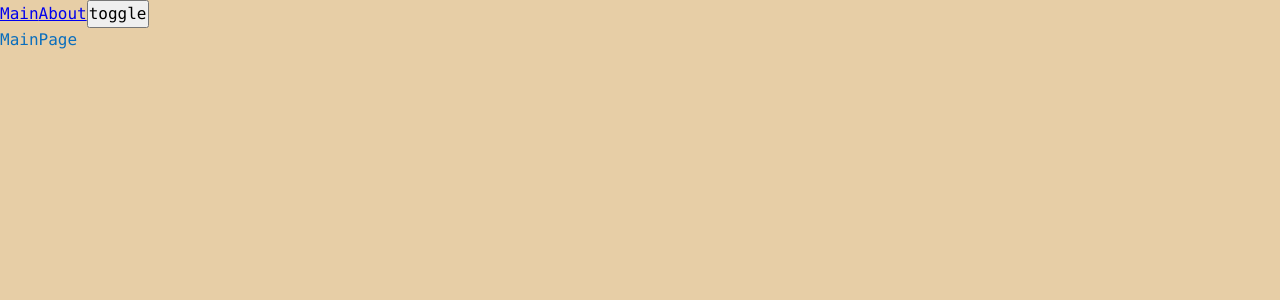
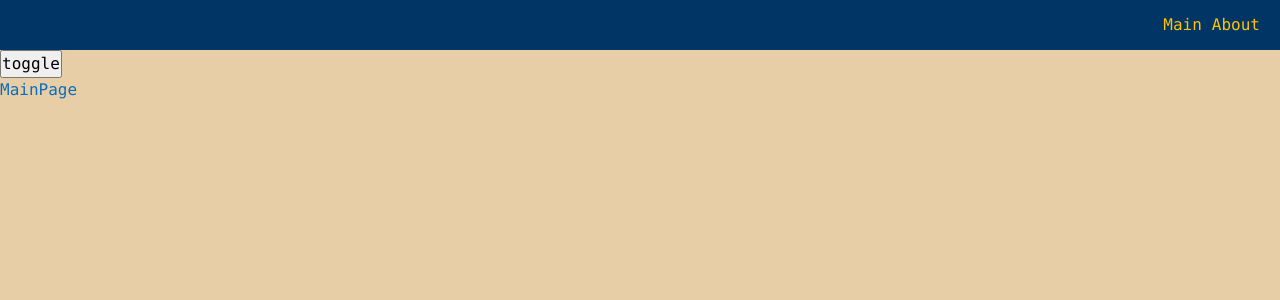
Before and after one commit to Mezin24/web-blog-project, a React app: page / in a window 1280 px wide. Shown: the top 300 px of the page. Built offline with nearby package versions, Linux system fonts and the light colour scheme.

Commit message:
12. add navbar, app link

```diff
--- a/src/app/App.tsx
+++ b/src/app/App.tsx
@@ -3,14 +3,14 @@ import { AppPaths } from "shared/config/routeConfig/routeConfig"
 import { AppRouter } from "app/providers/router"
 import { useTheme } from "app/providers/theme/useTheme"
 import { classNames } from "shared/lib/classNames/classNames"
+import { Navbar } from "widgets/Navbar"
 
 export const App = () => {
   const {theme, toggleTheme} = useTheme()
 
   return (
     <div className={classNames('app', {}, [theme])}>
-      <Link to={AppPaths.main}>Main</Link>
-      <Link to={AppPaths.about}>About</Link>
+      <Navbar />
       <button onClick={toggleTheme}>toggle</button>
       <AppRouter />
     </div>
--- a/src/app/styles/index.scss
+++ b/src/app/styles/index.scss
@@ -1,5 +1,5 @@
 @import './reset.scss';
-@import './global.scss';
+@import './variables/global.scss';
 @import './themes/normal.scss';
 @import './themes/dark.scss';
 
--- a/src/app/styles/themes/dark.scss
+++ b/src/app/styles/themes/dark.scss
@@ -1,6 +1,11 @@
 .app.dark {
   --primary-color: #ffd60a;
   --secondary-color: #ffc300;
+  --inverted-primary-color: #0A6EBD;
+  --inverted-secondary-color: #5A96E3;
+
   --bg-primary: #003566;
   --bg-secondary: #001d3d;
+  --inverted-bg-primary: #E7CEA6;
+  --inverted-bg-secondary: #A1C2F1;
 }
--- a/src/app/styles/themes/normal.scss
+++ b/src/app/styles/themes/normal.scss
@@ -1,6 +1,11 @@
 .app.light {
   --primary-color: #0A6EBD;
   --secondary-color: #5A96E3;
+  --inverted-primary-color: #ffd60a;
+  --inverted-secondary-color: #ffc300;
+
   --bg-primary: #E7CEA6;
   --bg-secondary: #A1C2F1;
+  --inverted-bg-primary: #003566;
+  --inverted-bg-secondary: #001d3d;
 }
--- a/src/app/styles/global.scss
+++ b/src/app/styles/variables/global.scss
@@ -8,4 +8,7 @@
   --font-size-l: 24px;
   --font-height-l: 32px;
   --font-l: var(--font-size-l) / var(--font-height-l) var(--font-family);
+
+  // SIZES
+  --navbar-height: 50px;
 }
--- a/src/shared/lib/classNames/classNames.ts
+++ b/src/shared/lib/classNames/classNames.ts
@@ -3,7 +3,7 @@ type Mods = Record<string, boolean | string>
 export function classNames(cls: string, mods: Mods = {}, others: string[] = []): string {
   return [
     cls,
-    ...others,
+    ...others.filter(Boolean),
     Object.entries(mods)
       .filter(([_, value]) => Boolean(value))
       .map(([className]) => className)
--- /dev/null
+++ b/src/shared/ui/AppLink/AppLink.module.scss
@@ -0,0 +1,12 @@
+.appLink {
+  cursor: pointer;
+  text-decoration: none;
+}
+
+.primary {
+  color: var(--inverted-primary-color);
+}
+
+.secondary {
+  color: var(--inverted-secondary-color);
+}
--- /dev/null
+++ b/src/shared/ui/AppLink/AppLink.tsx
@@ -0,0 +1,29 @@
+import { LinkProps } from 'react-router-dom';
+import cls from './AppLink.module.scss';
+import { classNames } from 'shared/lib/classNames/classNames';
+import { Link } from 'react-router-dom';
+
+export enum AppLinkTheme {
+  PRIMARY = 'primary',
+  SECONDARY = 'secondary',
+}
+
+interface AppLinkProps extends LinkProps {
+  className?: string;
+  theme?: AppLinkTheme,
+  to: string,
+}
+
+export const AppLink = (props: AppLinkProps) => {
+  const {
+    className,
+    to,
+    theme = AppLinkTheme.PRIMARY,
+    children
+  } = props
+  return (
+   <Link to={to}  className={classNames(cls.appLink, {}, [className, cls[theme]])}>
+     {children}
+   </Link>
+ );
+};
--- /dev/null
+++ b/src/widgets/Navbar/index.tsx
@@ -0,0 +1 @@
+export {Navbar} from './ui/Navbar'
--- /dev/null
+++ b/src/widgets/Navbar/ui/Navbar.module.scss
@@ -0,0 +1,14 @@
+.navbar {
+  height: var(--navbar-height);
+  width: 100%;
+  padding: 20px;
+  display: flex;
+  align-items: center;
+  background-color: var(--inverted-bg-primary);
+}
+
+.links {
+  margin-left: auto;
+  display: flex;
+  gap: 10px;
+}
--- /dev/null
+++ b/src/widgets/Navbar/ui/Navbar.tsx
@@ -0,0 +1,19 @@
+import { AppPaths } from 'shared/config/routeConfig/routeConfig';
+import { classNames } from 'shared/lib/classNames/classNames';
+import { AppLink, AppLinkTheme } from 'shared/ui/AppLink/AppLink';
+import cls from './Navbar.module.scss';
+
+interface NavbarProps {
+  className?: string;
+}
+
+export const Navbar = ({ className }: NavbarProps) => {
+  return (
+   <header className={classNames(cls.navbar, {}, [className])}>
+      <nav className={cls.links}>
+        <AppLink theme={AppLinkTheme.SECONDARY} to={AppPaths.main}>Main</AppLink>
+        <AppLink theme={AppLinkTheme.SECONDARY} to={AppPaths.about}>About</AppLink>
+      </nav>
+   </header>
+ );
+};
```
